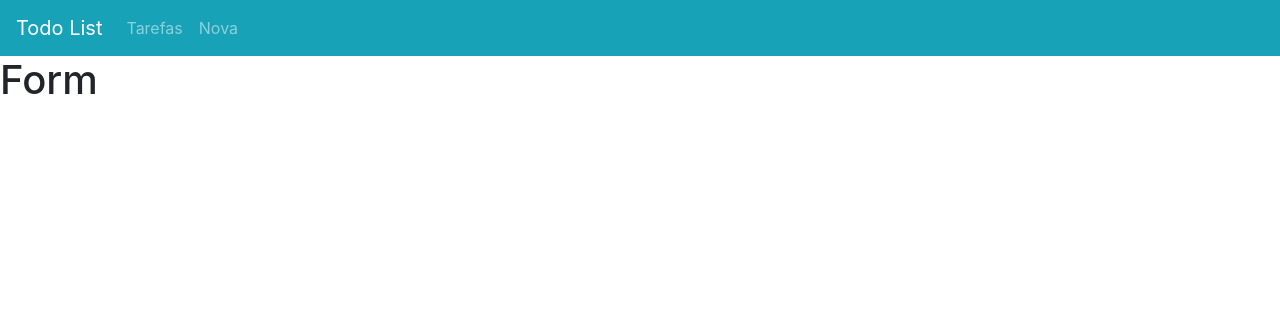
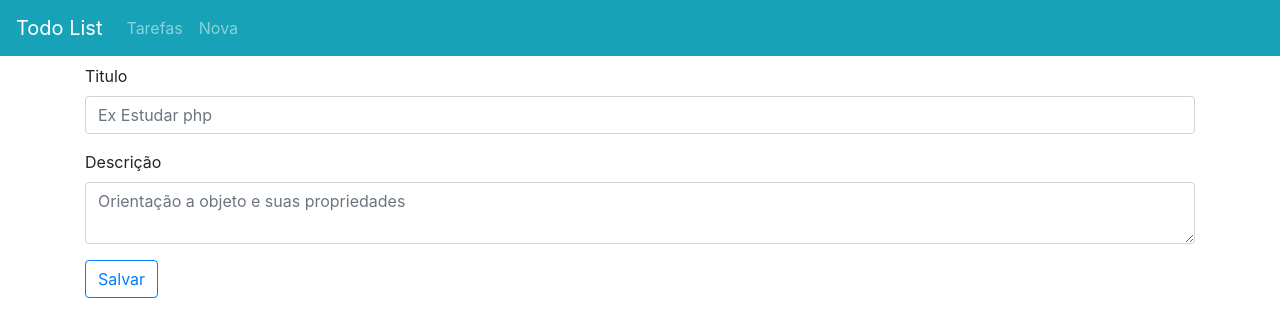
Before and after one commit to fabriciosilvaJr/todolist, a Vue app: page /form in a window 1280 px wide. Shown: the top 336 px of the page. Built offline with nearby package versions, Linux system fonts and the light colour scheme.

Commit message:
layout do formulario nova tarefa

```diff
--- a/src/views/FormTask.vue
+++ b/src/views/FormTask.vue
@@ -1,5 +1,44 @@
 <template>
-  <div>
-    <h1>Form</h1>
+  <div class="container mt-2">
+    <b-form>
+      <b-form-group label="Titulo" label-for="title">
+        <b-form-input
+          id="title"
+          v-model="form.title"
+          type="text"
+          placeholder="Ex Estudar php"
+          required
+          autocomplete="off"
+        >
+        </b-form-input>
+      </b-form-group>
+      <b-form-group label="Descrição" label-for="description">
+        <b-form-textarea
+          id="description"
+          v-model="form.description"
+          type="text"
+          placeholder="Orientação a objeto e suas propriedades"
+          required
+          autocomplete="off"
+        >
+        </b-form-textarea>
+      </b-form-group>
+      <b-button type="submit" variant="outline-primary">Salvar</b-button>
+    </b-form>
   </div>
 </template>
+
+<script>
+
+export default {
+  name: "FormTask",
+  data(){
+    return{
+      form:{
+        title: "",
+        description: ""
+      }
+    }
+  }
+}
+</script>
```
